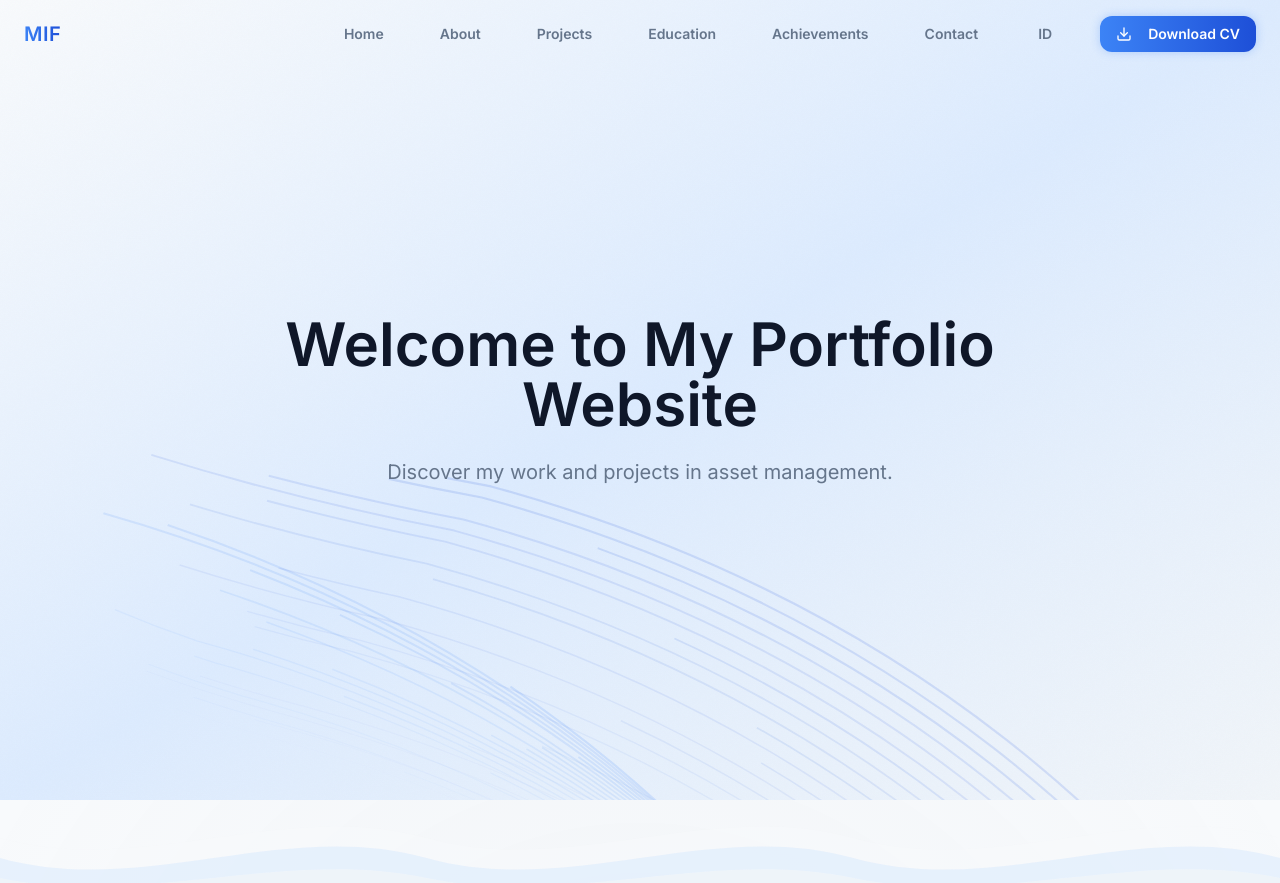
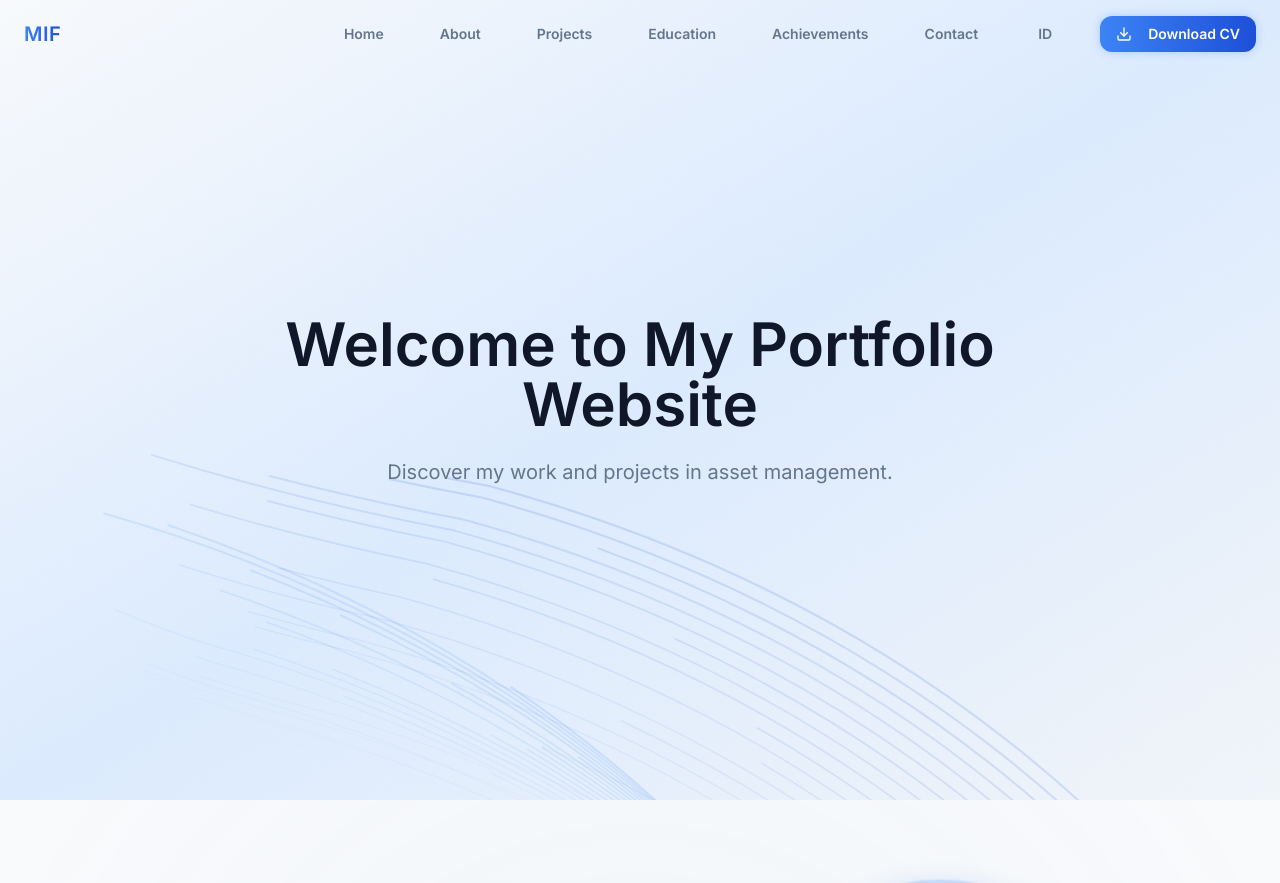
Before and after one commit to ihsanfadillah337-byte/Portofolio-Muhammad-Ihsan-Fadillah, a React (Vite) app: page / in a window 1280 px wide. Shown: the top 883 px of the page. Built offline with nearby package versions, Linux system fonts and the light colour scheme; the HTML template or start-up script is replaced by a standard one.

Commit message:
fix: change favicon to custom logo, remove wave divider

```diff
--- a/index.html
+++ b/index.html
@@ -2,6 +2,7 @@
 <html lang="en">
   <head>
     <meta charset="UTF-8" />
+    <link rel="icon" type="image/jpeg" href="/favicon.jpg" />
     <meta name="viewport" content="width=device-width, initial-scale=1.0" />
     <title>Muhammad Ihsan Fadillah - Portfolio</title>
     <meta name="description" content="Portfolio of Muhammad Ihsan Fadillah - Asset Management Student at Politeknik Negeri Bandung" />
--- a/src/components/WaveDivider.css
+++ /dev/null
@@ -1,30 +0,0 @@
-.wave-divider-container {
-  position: relative;
-  width: 100%;
-  height: 120px;
-  margin: -1px 0;
-  overflow: hidden;
-  z-index: 5;
-}
-
-.wave-svg {
-  width: 100%;
-  height: 100%;
-  animation: breathe 6s ease-in-out infinite;
-  will-change: transform;
-}
-
-@keyframes breathe {
-  0%, 100% {
-    transform: translateY(0px);
-  }
-  50% {
-    transform: translateY(-10px);
-  }
-}
-
-@media (max-width: 768px) {
-  .wave-divider-container {
-    height: 80px;
-  }
-}
--- a/src/components/WaveDivider.tsx
+++ /dev/null
@@ -1,32 +0,0 @@
-import './WaveDivider.css';
-
-const WaveDivider = () => {
-  return (
-    <div className="wave-divider-container">
-      <svg
-        className="wave-svg"
-        viewBox="0 0 1440 120"
-        preserveAspectRatio="none"
-        xmlns="http://www.w3.org/2000/svg"
-      >
-        <path
-          d="M0,40 C160,80 320,0 480,40 C640,80 800,0 960,40 C1120,80 1280,0 1440,40 L1440,120 L0,120 Z"
-          fill="hsl(210, 40%, 98%)"
-          opacity="0.5"
-        />
-        <path
-          d="M0,60 C160,100 320,20 480,60 C640,100 800,20 960,60 C1120,100 1280,20 1440,60 L1440,120 L0,120 Z"
-          fill="hsl(214, 95%, 93%)"
-          opacity="0.6"
-        />
-        <path
-          d="M0,80 C160,110 320,50 480,80 C640,110 800,50 960,80 C1120,110 1280,50 1440,80 L1440,120 L0,120 Z"
-          fill="hsl(210, 40%, 96%)"
-          opacity="0.8"
-        />
-      </svg>
-    </div>
-  );
-};
-
-export default WaveDivider;
--- a/src/pages/Index.tsx
+++ b/src/pages/Index.tsx
@@ -10,7 +10,7 @@
 import Contact from '@/components/Contact';
 import Footer from '@/components/Footer';
 import IntroSection from '@/components/IntroSection';
-import WaveDivider from '@/components/WaveDivider';
+
 import Preloader from '@/components/ui/preloader';
 
 const Index = () => {
@@ -44,7 +44,7 @@
       >
         <Navbar />
         <IntroSection />
-        <WaveDivider />
+
         <HeroAbout />
         <Projects />
         <Education />
```
Also changed, not shown: public/favicon.jpg (added).
